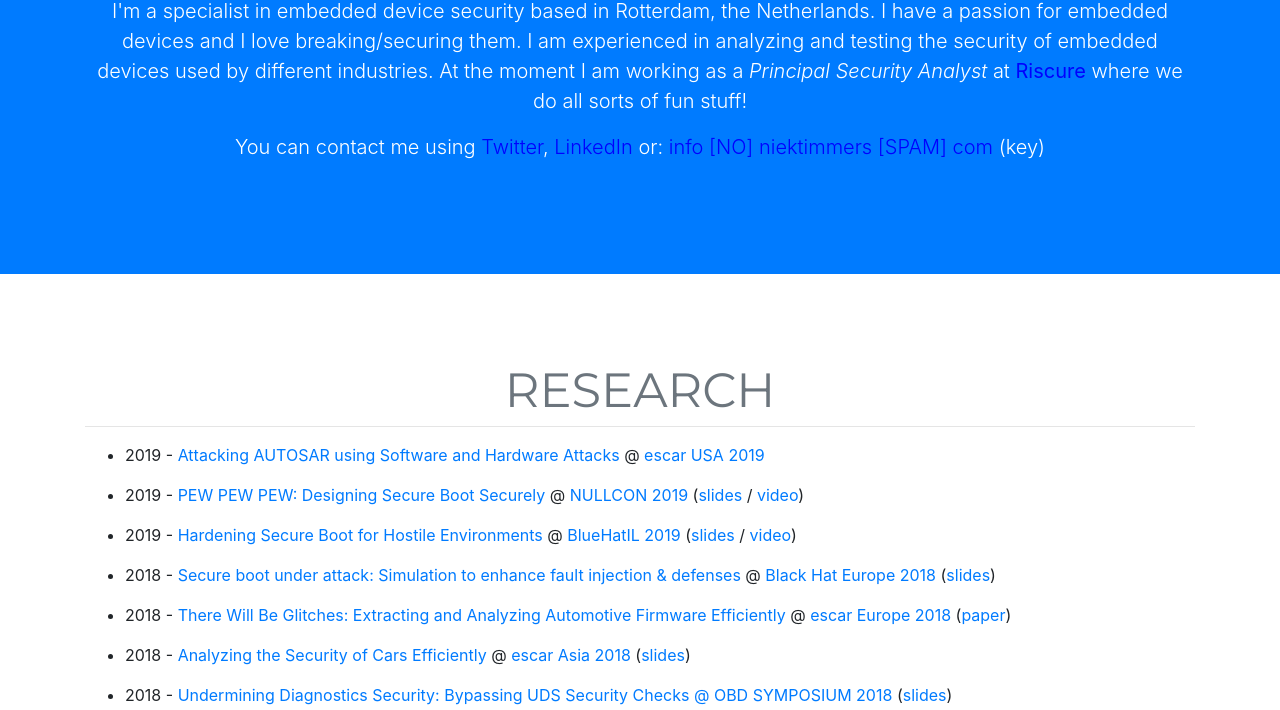
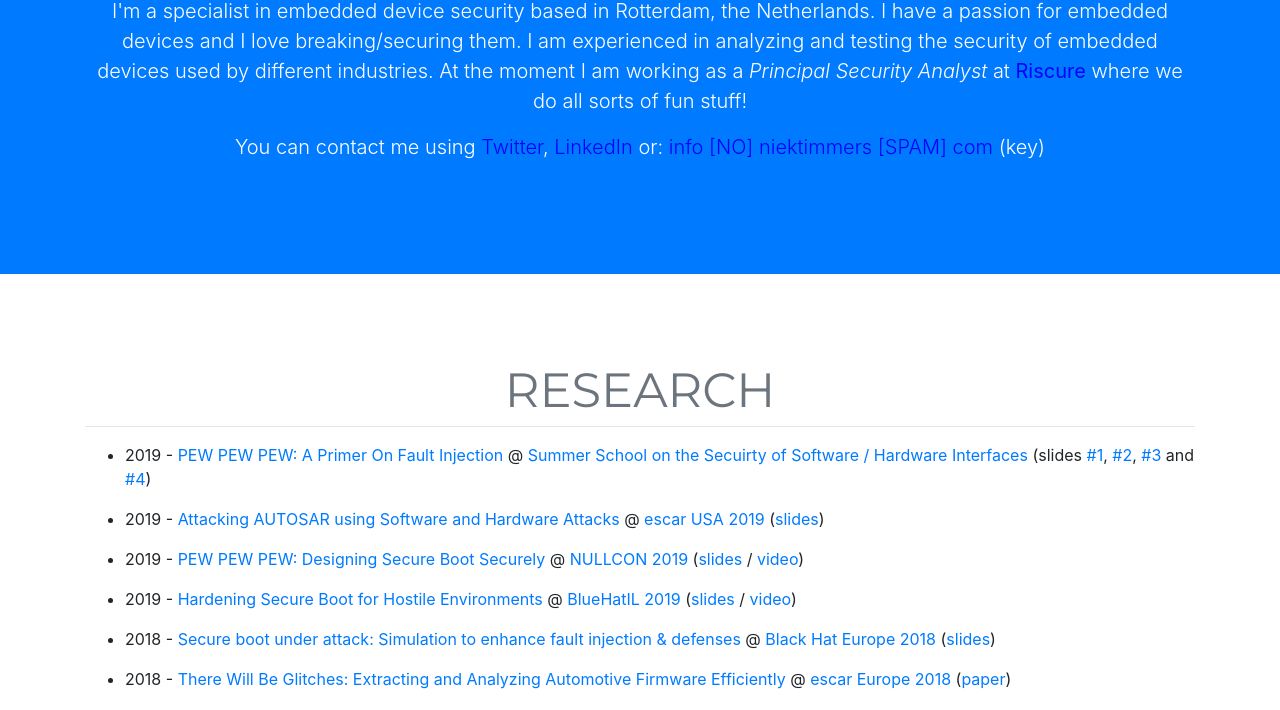
Before and after one commit to tieknimmers/tieknimmers.github.io, a website with bundled scripts: page index.html in a window 1280 px wide. Shown: the part 434-1144 px from the top of the page. Built offline with nearby package versions, Linux system fonts and the light colour scheme; files whose address does not match are found by name.

Commit message:
added SILM and added slides for escar usa 2019

```diff
--- a/index.html
+++ b/index.html
@@ -83,7 +83,8 @@
       <h2 class="text-center text-uppercase text-secondary mb-0">Research</h2>
       <hr>
       <ul>
-        <li><p>2019 - <a href="https://www.escar.info/escar-usa/program.html">Attacking AUTOSAR using Software and Hardware Attacks</a> @ <a href="https://www.escar.info/escar-usa.html">escar USA 2019</a></p></li>
+	      <li><p>2019 - <a href="https://silm-school.inria.fr/program/">PEW PEW PEW: A Primer On Fault Injection</a> @ <a href="https://silm-school.inria.fr/">Summer School on the Secuirty of Software / Hardware Interfaces</a> (slides <a href="https://silm-school.inria.fr//wp-content/uploads/2019/07/spruyt_session1.pdf">#1</a>, <a href=""https://silm-school.inria.fr//wp-content/uploads/2019/07/timmers_session2.pdf>#2</a>, <a href=""https://silm-school.inria.fr//wp-content/uploads/2019/07/mune_session3.pdf>#3</a> and <a href=""https://silm-school.inria.fr//wp-content/uploads/2019/07/mune_session4.pdf>#4</a>) </p></li>
+	      <li><p>2019 - <a href="https://www.escar.info/escar-usa/program.html">Attacking AUTOSAR using Software and Hardware Attacks</a> @ <a href="https://www.escar.info/escar-usa.html">escar USA 2019</a> (<a href="research/Attacking_AUTOSAR_using_Software_and_Hardware_Attacks.pdf">slides</a>)</p></li>
         <li><p>2019 - <a href="https://nullcon.net/website/goa-2019/speakers/niek-timmers-albert-spruyt.php">PEW PEW PEW: Designing Secure Boot Securely</a> @ <a href="https://nullcon.net/website/goa-2019/schedule.php">NULLCON 2019</a> (<a href="https://www.slideshare.net/tieknimmers/pew-pew-pew-designing-secure-boot-securely-134091830/">slides</a> / <a href="https://www.youtube.com/watch?v=gNjFe0RFm5E">video</a>)</p></li>
         <li><p>2019 - <a href="https://www.bluehatil.com/abstracts">Hardening Secure Boot for Hostile Environments</a> @ <a href="https://www.bluehatil.com/index">BlueHatIL 2019</a> (<a href="https://msrnd-cdn-stor.azureedge.net/bluehat/bluehatil/2019/assets/doc/Hardening%20Secure%20Boot%20on%20Embedded%20Devices%20for%20Hostile%20Environments.pdf">slides</a> / <a href="https://www.youtube.com/watch?v=7m3nfJnV8Oo">video</a>)</p></li>
         <li><p>2018 - <a href="https://www.blackhat.com/eu-18/briefings/schedule/index.html#secure-boot-under-attack-simulation-to-enhance-fault-attacks--defenses-12666">Secure boot under attack: Simulation to enhance fault injection & defenses</a> @ <a href="https://www.blackhat.com/eu-18/">Black Hat Europe 2018</a> (<a href="https://i.blackhat.com/eu-18/Thu-Dec-6/eu-18-Bogaard-Timmers-Secure-Boot-Under-Attack-Simulation-To-Enhance-Fau....pdf">slides</a>)</p></li>
```
Also changed, not shown: 1 other file.
